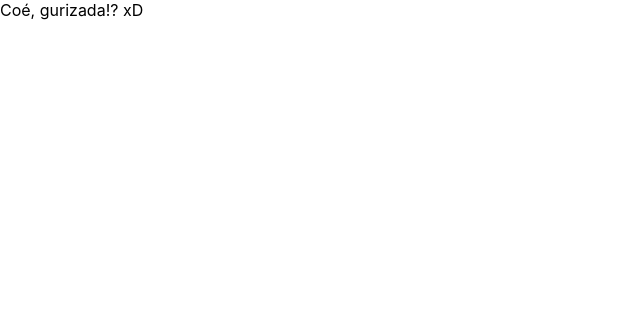
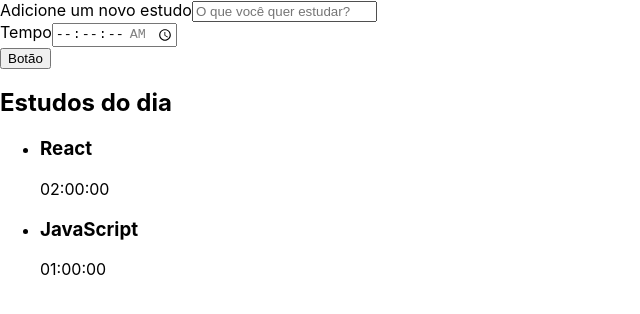
Before and after one commit to EduBarros101/alura-studies, a React (Create React App) app: page / in a window 1280 px wide. Shown: the top 314 px of the page, without its empty margins (0-640 px from the left). Built offline with nearby package versions, Linux system fonts and the light colour scheme.

Commit message:
Components iniciais.

```diff
--- a/public/index.html
+++ b/public/index.html
@@ -10,34 +10,11 @@
       content="Web site created using create-react-app"
     />
     <link rel="apple-touch-icon" href="%PUBLIC_URL%/logo192.png" />
-    <!--
-      manifest.json provides metadata used when your web app is installed on a
-      user's mobile device or desktop. See https://developers.google.com/web/fundamentals/web-app-manifest/
-    -->
     <link rel="manifest" href="%PUBLIC_URL%/manifest.json" />
-    <!--
-      Notice the use of %PUBLIC_URL% in the tags above.
-      It will be replaced with the URL of the `public` folder during the build.
-      Only files inside the `public` folder can be referenced from the HTML.
-
-      Unlike "/favicon.ico" or "favicon.ico", "%PUBLIC_URL%/favicon.ico" will
-      work correctly both with client-side routing and a non-root public URL.
-      Learn how to configure a non-root public URL by running `npm run build`.
-    -->
-    <title>React App</title>
+    <title>Alura Studies</title>
   </head>
   <body>
     <noscript>You need to enable JavaScript to run this app.</noscript>
     <div id="root"></div>
-    <!--
-      This HTML file is a template.
-      If you open it directly in the browser, you will see an empty page.
-
-      You can add webfonts, meta tags, or analytics to this file.
-      The build step will place the bundled scripts into the <body> tag.
-
-      To begin the development, run `npm start` or `yarn start`.
-      To create a production bundle, use `npm run build` or `yarn build`.
-    -->
   </body>
 </html>
--- a/src/App.tsx
+++ b/src/App.tsx
@@ -1,7 +1,14 @@
 import React from 'react'
+import Formulario from './components/Formulario'
+import Lista from './components/Lista'
 
 function App() {
-  return <div className='App'>Coé, gurizada!? xD</div>
+  return (
+    <div className='App'>
+      <Formulario />
+      <Lista />
+    </div>
+  )
 }
 
 export default App
--- /dev/null
+++ b/src/components/Botao/index.tsx
@@ -0,0 +1,9 @@
+import React from 'react'
+
+class Botao extends React.Component {
+  render() {
+    return <button>Botão</button>
+  }
+}
+
+export default Botao
--- /dev/null
+++ b/src/components/Formulario/index.tsx
@@ -0,0 +1,38 @@
+import React from 'react'
+import Botao from '../Botao'
+
+class Formulario extends React.Component {
+  render() {
+    return (
+      <form action=''>
+        <div>
+          <label htmlFor='tarefa'>Adicione um novo estudo</label>
+          <input
+            type='text'
+            name='tarefa'
+            id='tarefa'
+            placeholder='O que você quer estudar?'
+            required
+          />
+        </div>
+
+        <div>
+          <label htmlFor='tempo'>Tempo</label>
+          <input
+            type='time'
+            step='1'
+            name='tempo'
+            id='tempo'
+            min='00:00:00'
+            max='01:30:00'
+            required
+          />
+        </div>
+
+        <Botao />
+      </form>
+    )
+  }
+}
+
+export default Formulario
--- /dev/null
+++ b/src/components/Lista/index.tsx
@@ -0,0 +1,22 @@
+import React from 'react'
+
+function Lista() {
+  return (
+    <aside>
+      <h2>Estudos do dia</h2>
+
+      <ul>
+        <li>
+          <h3>React</h3>
+          <span>02:00:00</span>
+        </li>
+        <li>
+          <h3>JavaScript</h3>
+          <span>01:00:00</span>
+        </li>
+      </ul>
+    </aside>
+  )
+}
+
+export default Lista
```
